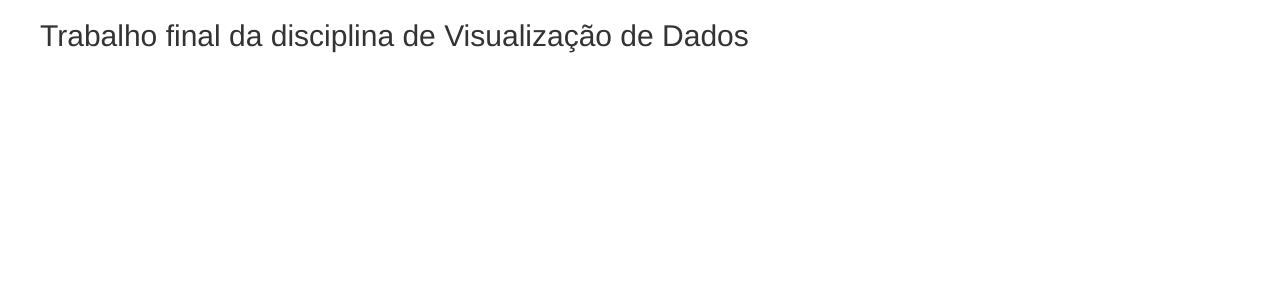
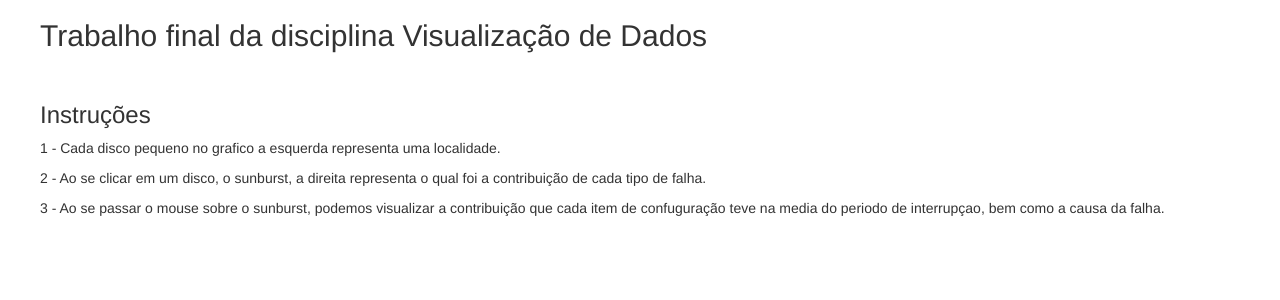
Before and after one commit to mmiguelcj/tpvd, a PHP site: page / in a window 1280 px wide, after a click on "Sobre". Shown: the part 51-351 px from the top of the page. Run offline with PHP 8.4, Linux system fonts and the light colour scheme.

Commit message:
Update index.php

```diff
--- a/index.php
+++ b/index.php
@@ -65,8 +65,12 @@
 
 		<div class="tab-pane" id="about">
 			<div id = "sobre">
-			<h2>Trabalho final da disciplina de Visualização de Dados</h2>
+			<h2>Trabalho final da disciplina Visualização de Dados</h2>
 			<br>
+			<h3>Instruções</h3>
+			<p>1 - Cada disco pequeno no grafico a esquerda representa uma localidade.</p>
+			<p>2 - Ao se clicar em um disco, o sunburst, a direita representa o qual foi a contribuição de cada tipo de falha.
+			<p>3 - Ao se passar o mouse sobre o sunburst, podemos visualizar a contribuição que cada item de confuguração teve na media do periodo de interrupçao, bem como a causa da falha.
 			</div>
 		</div>
 
```
